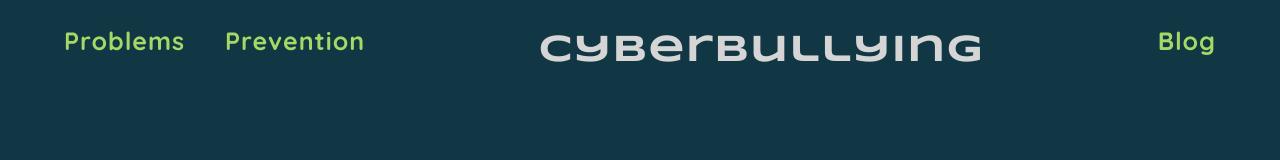
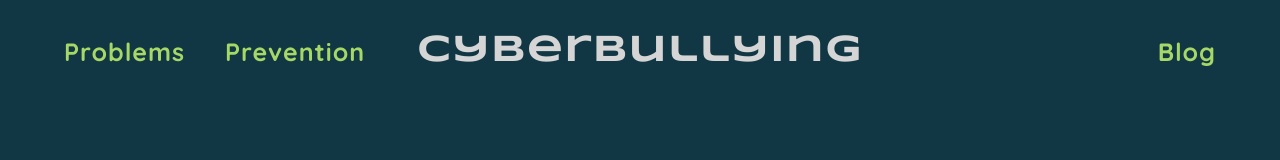
Before and after one commit to Rafiul29/cyberbullying, a React (Create React App) app: page / in a window 1280 px wide. Shown: the top 160 px of the page. Built offline with nearby package versions, Linux system fonts and the light colour scheme; a web font is replaced by a local one.

Commit message:
prevention add

```diff
--- a/src/components/About.js
+++ b/src/components/About.js
@@ -24,7 +24,7 @@ const About = () => {
             src="https://images.thedailystar.net/sites/default/files/feature/images/2021/04/08/women.jpg"
             alt="about-first-image"
           />
-          <span className="about-first-image-shutter"   ref={aboutFirstImageShutterRef}></span>
+          <span className="about-first-image-shutter" ref={aboutFirstImageShutterRef}></span>
         </div>
         <div className="about-first-r">
           <h3 className="about-title" ref={aboutFirstTitleRef}>Women faces what prblems?</h3>
--- a/src/components/Blog.js
+++ b/src/components/Blog.js
@@ -4,8 +4,6 @@ import BlogItem from './BlogItem'
 
 
 const Blog = () => {
-
-  console.log(blogArr)
 
   return <section className="blog wrapper">
   <h2 className="section-title">Type of cyberbullying</h2>
--- a/src/components/Prevention.js
+++ b/src/components/Prevention.js
@@ -1,10 +1,27 @@
-import React from 'react'
+import React from "react";
 
 const Prevention = () => {
-  return <section className="wrapper">
-    <img src="https://edubirdie.com/wp-content/themes/essay/assets/dist/images/join-us-bg.661f5ed4.svg" alt="" />
+  return (
+    <section className="preventation">
+      <div className="prev-l">
+        <img
+          src="https://edubirdie.com/wp-content/themes/essay/assets/dist/images/join-us-bg.661f5ed4.svg"
+          alt=""
+        />
+      </div>
+      <div className="prev-r">
+        <h3>Join 100k satisfied students</h3>
+        <ol>
+          <li>
+          Think before you post on social media
+          </li>
+          <li>Don't post bikini or nude pictures of yourself or other</li>
+          <li>Don;t publish your business idea on socials media</li>
+          <li>After all call police station to get the best help from them</li>
+        </ol>
+      </div>
+    </section>
+  );
+};
 
-  </section>
-}
-
-export default Prevention
+export default Prevention;
--- a/src/hooks/gsap.js
+++ b/src/hooks/gsap.js
@@ -86,27 +86,28 @@ export const useGsapAboutContent=(item,Xfrom="-100vw",Xto=0)=>{
 }
 
 export const useGsapAboutFirstImageUnveil=(item,trig)=>{
-  // useEffect(()=>{
-  //   const el=item.current;
-  //   gsap.fromTo(
-  //     el,
-  //     {
-  //       height:"100vw",
+  useEffect(()=>{
+    const el=item.current;
 
-  //     },
-  //     {
-  //      height:0,
-  //      duration:1.3,
-  //      ease:Expo.easeInOut,
-  //      scrollTrigger:{
-  //       trigger:trig.current,
-  //       start:"top cemter",
-  //       end:"bottom center",
-  //       toggleActions:"play reverse play reverse"
-  //      }
-  //     }
-  //   )
-  // },[])
+    gsap.fromTo(
+      el,
+      {
+        width:"-100%",
+
+      },
+      {
+       width:0,
+       duration:1.3,
+       ease:Expo.easeInOut,
+       scrollTrigger:{
+        trigger:trig.current,
+        start:"top cemter",
+        end:"bottom center",
+        toggleActions:"play reverse play reverse"
+       }
+      }
+    )
+  },[])
 }
  export const useGsapAboutSceondImageUnveil=(item,trig)=>{
   useEffect(()=>{
--- a/src/index.css
+++ b/src/index.css
@@ -23,7 +23,7 @@
 }
 html,body{
   overflow-x: hidden;
-  overflow-y: hidden;
+
 }
 html{
   font-size: 62.5%;
@@ -39,6 +39,26 @@ body{
   color: var(--color-darker);
 }
 
+::-webkit-scrollbar {
+  width: 10px;
+}
+
+
+::-webkit-scrollbar-track {
+  background-color: #f1f1f1;
+
+}
+
+::-webkit-scrollbar-thumb {
+  background: #888;
+}
+
+
+::-webkit-scrollbar-thumb:hover {
+  background:var(--color-primary)
+}
+
+
 .wrapper{
   margin: 0 5vw;
 }
@@ -49,25 +69,29 @@ img{
   border-radius: 2rem;
 }
 .navbar{
-  display: flex;
-  justify-content: space-between;
-  align-items: flex-start;
+  display: grid;
+  grid-template-columns: repeat(3,1fr);
+  align-items: center;
   padding: 2rem 0;
   font-size: 1.5rem;
   text-transform: capitalize;
+
 
 }
 .logo a{
   color: var(--color-darker);
   font-family: "Syncopate", sans-serif;
   font-size: 2.5rem;
+  text-align: center;
 
 }
 .links{
   display: flex;
   gap: 4rem
 }
-
+.blog{
+  text-align: right;
+}
 .links a,
 .blog a
 {
@@ -187,6 +211,35 @@ gap: 2.5rem;
   background-color: var(--color-lighter);
 }
 
+/* preventation */
+.preventation{
+  display: grid;
+  grid-template-columns: repeat(2,1fr);
+  align-items: center;
+  width: 80%;
+  gap: 10rem;
+  margin: 0 auto;
+
+}
+.prev-l img{
+width: 100%;
+}
+.prev-r {
+  display: flex;
+  flex-direction: column;
+  gap: 3rem;
+}
+.prev-r h3{
+  font-size: 5rem;
+}
+
+.prev-r ol{
+  display: flex;
+  flex-direction: column;
+  gap: 2rem;
+  font-size: 2.5rem;
+}
+
 
 /* blog  */
 .section-title{
```
